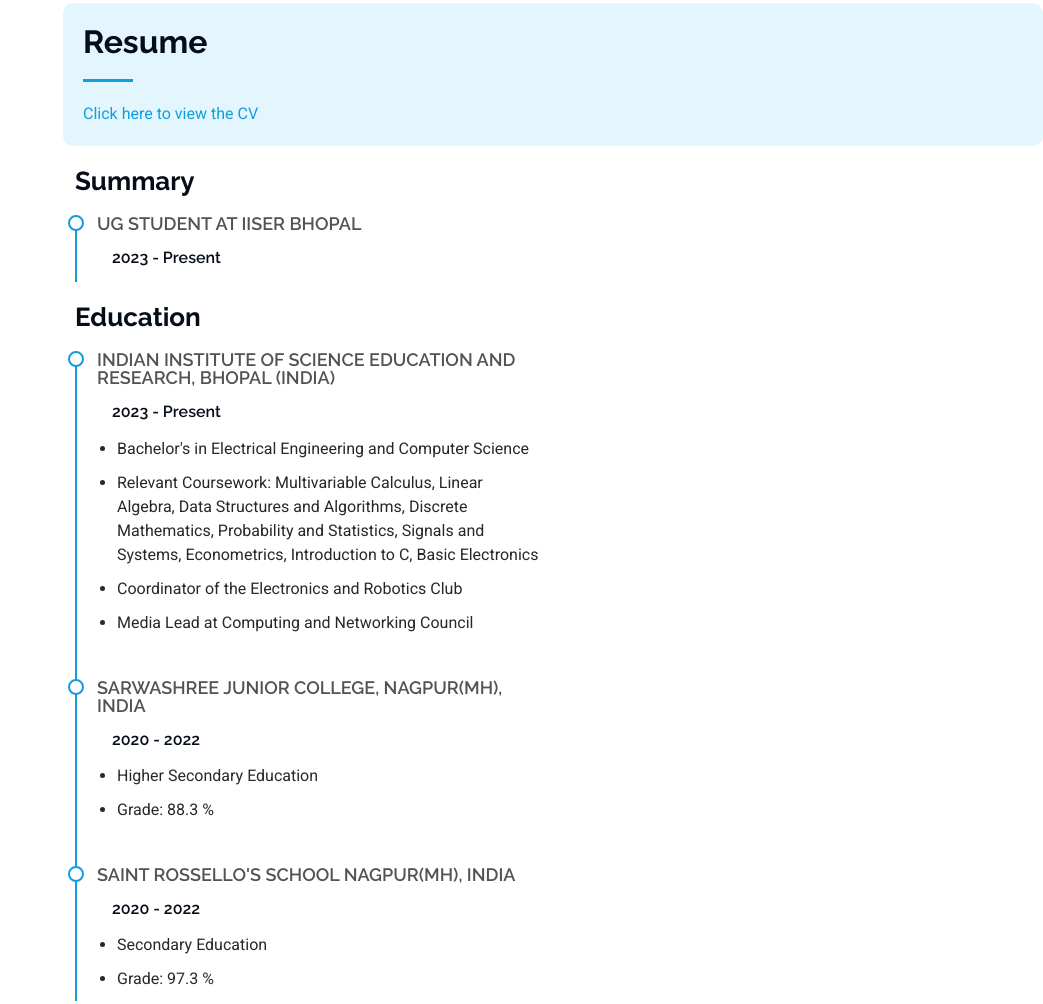
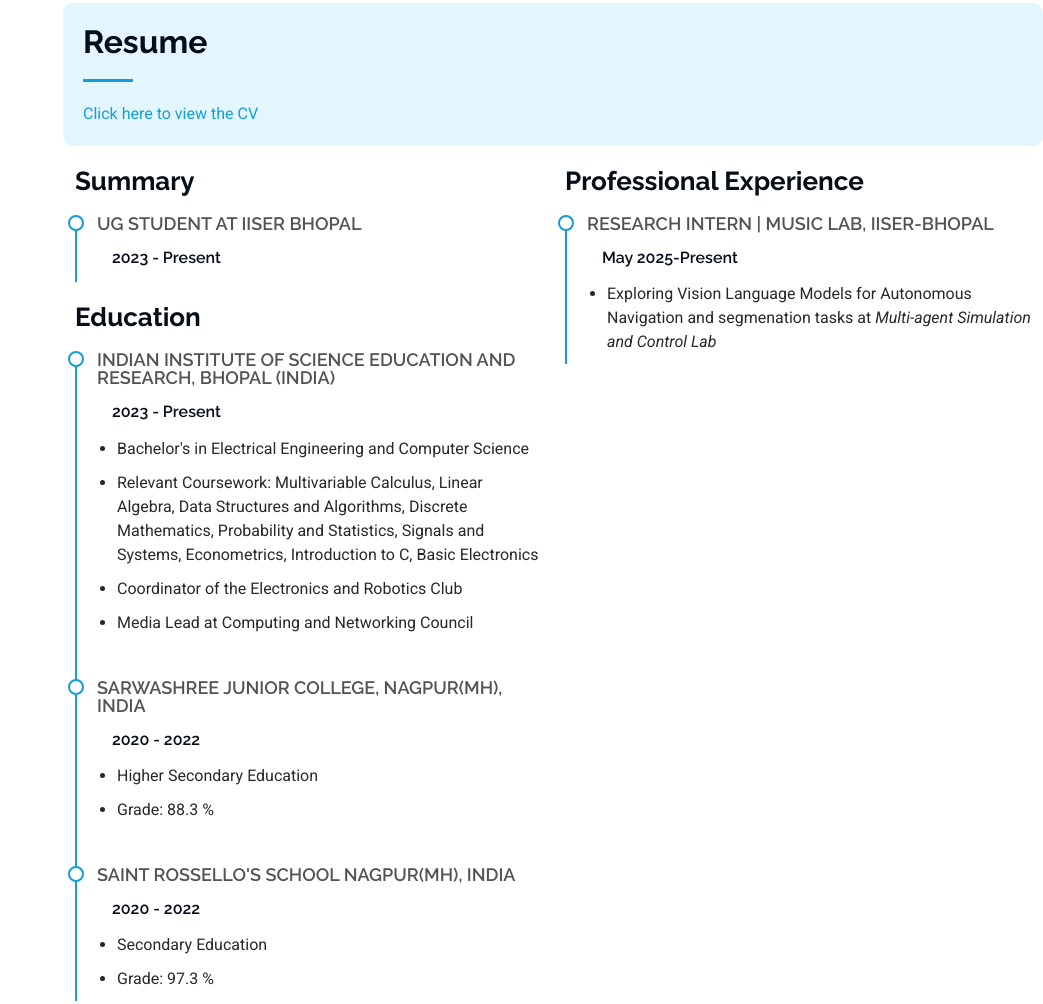
Before and after one commit to praymesh/praymesh.github.io, a plain HTML site: page index.html in a window 1280 px wide. Shown: the part 1339-2343 px from the top of the page, without its empty margins (237-1280 px from the left). Drawn offline with Linux system fonts and the light colour scheme.

Commit message:
Update index.html

```diff
--- a/index.html
+++ b/index.html
@@ -119,7 +119,7 @@
             Indian
             Institute of Science Education and Research (IISER) Bhopal, with a deep and growing interest in Computer Vision,
             Artificial Intelligence and Machine Learning with a particular focus on Vision Language Models. Currently, I'm Intern at
-            <a href="https://sites.google.com/view/arijitsen1729/music-lab" target="_blank">MuSiC Lab</a> at IISER Bhopal, where I am working on VLMs for image segmenation and Autonomous Navigation.
+            <a href="https://sites.google.com/view/arijitsen1729/music-lab" target="_blank">MuSiC Lab</a> at IISER Bhopal, where I am working on VLMs for segmenation and Autonomous Navigation.
             <p>
             Over the past year, I have enjoyed building and implementing models from scratch--whether it's implementing Transformers from scratch, fine-tuning LLMs like LLaMA 2 using LoRA and quantization, or deploying real-time ML models on Raspberry Pi using thermal imagery.
 
@@ -196,19 +196,16 @@
 
           </div>
 
-         <!-- <div class="col-lg-6" data-aos="fade-up" data-aos-delay="200">
+          <div class="col-lg-6" data-aos="fade-up" data-aos-delay="200">
             <h3 class="resume-title">Professional Experience</h3>
             <div class="resume-item">
-              <h4>NA</h4>
-              <h5></h5>
-              <p><em>Experion, New York, NY </em></p>
+
+              <h4>Research Intern | MuSiC Lab, IISER-BHOPAL </h4>
+              <h5>May 2025-Present</h5>
               <ul>
-                <li>Lead in the design, development, and implementation of the graphic, layout, and production communication materials</li>
-                <li>Delegate tasks to the 7 members of the design team and provide counsel on all aspects of the project. </li>
-                <li>Supervise the assessment of all graphic materials in order to ensure quality and accuracy of the design</li>
-                <li>Oversee the efficient use of production project budgets ranging from $2,000 - $25,000</li>
-              </ul>
-            </div> -->
+                <li>Exploring Vision Language Models for Autonomous Navigation and segmenation tasks at <em>Multi-agent Simulation and Control Lab</em></li>
+
+            </div>
 
             <!--<div class="resume-item">
               <h4>Graphic design specialist</h4>
```
